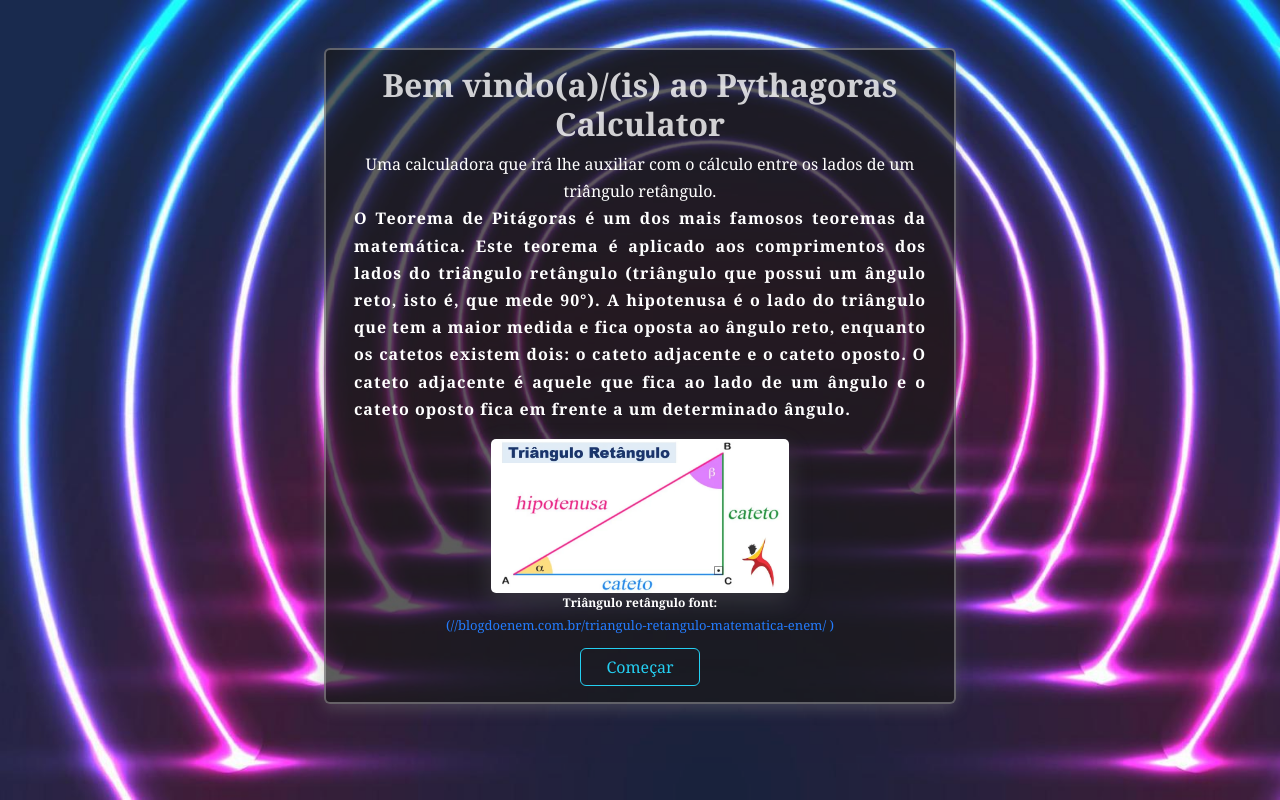
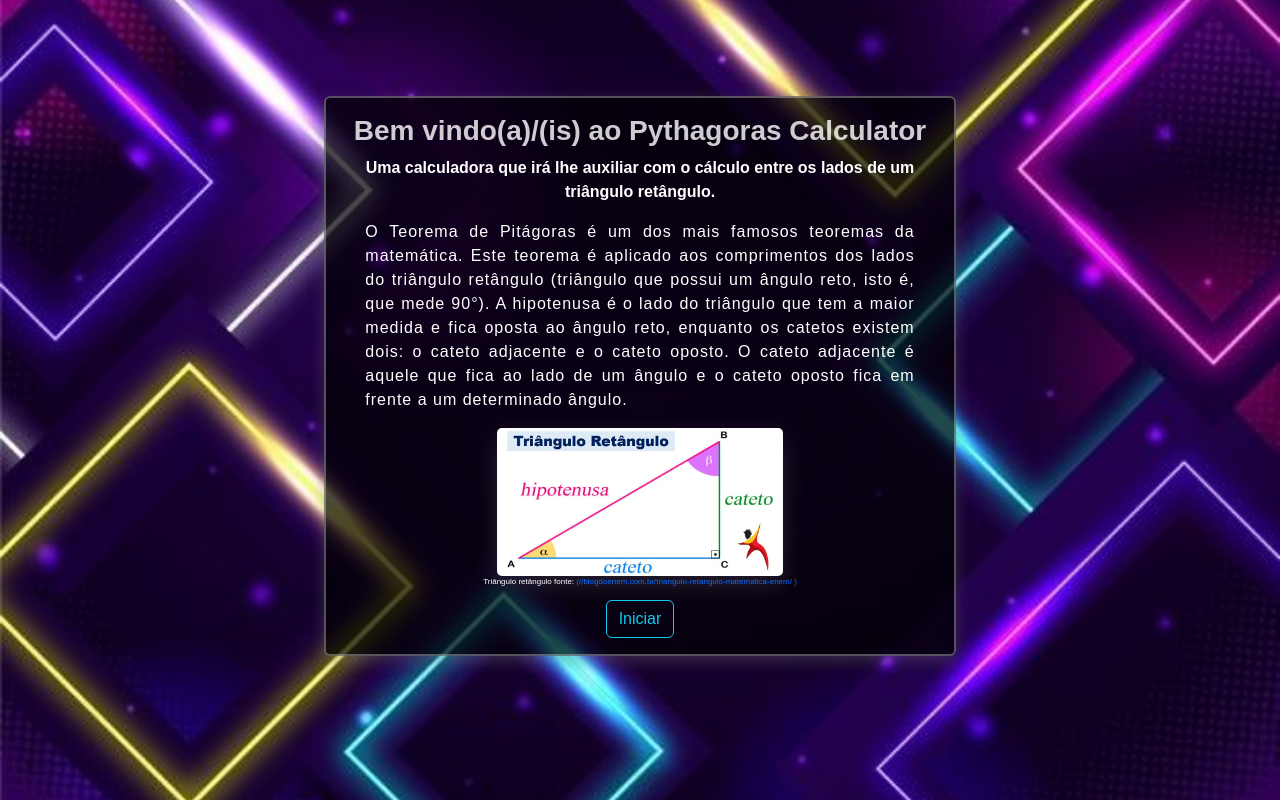
Before and after one commit to biancagomess/pythagoras-calculator, an Angular app: page / in a window 1280 px wide. Built offline with nearby package versions, Linux system fonts and the light colour scheme.

Commit message:
Style Enhancements

```diff
--- a/src/app/home-calculator/home-calculator.component.html
+++ b/src/app/home-calculator/home-calculator.component.html
@@ -1,10 +1,12 @@
 <main class="main-container d-flex p-2">
   <!--  Welcome to the Calculator Home Page-->
   <div class="hadow-lg p-3 mb-5 rounded container">
-    <h2> Bem vindo(a)/(is) ao Pythagoras Calculator </h2>
+    <h2 class="fw-bold fs-3"> Bem vindo(a)/(is) ao Pythagoras Calculator </h2>
     <div class="text-break content-text">
-      <span> Uma calculadora que irá lhe auxiliar com o cálculo entre os lados de um triângulo retângulo.</span>
-      <blockquote> O Teorema de Pitágoras é um dos mais famosos teoremas da matemática. Este teorema é aplicado aos
+      <span class="fs-6 fw-bold lh-1"> Uma calculadora que irá lhe auxiliar com o cálculo entre os lados de um triângulo
+        retângulo.</span>
+      <blockquote class=" fst-normal lh-base"> O Teorema de Pitágoras é um dos mais famosos teoremas da matemática. Este
+        teorema é aplicado aos
         comprimentos dos lados do triângulo retângulo (triângulo que possui um ângulo reto, isto é, que mede 90°).
         A hipotenusa é o lado do triângulo que tem a maior medida e fica oposta ao ângulo reto, enquanto os catetos
         existem dois: o cateto adjacente e o cateto oposto. O cateto adjacente é aquele que fica ao lado de um ângulo e
@@ -12,14 +14,14 @@
       </blockquote>
       <div class="img-rectangleTriangle">
         <img src="../../assets/images/triângulo-retângulo.jpeg" alt="triângulo retângulo" title="triângulo retângulo">
-        <figcaption> Triângulo retângulo font:</figcaption>
-        <a href="//blogdoenem.com.br/triangulo-retangulo-matematica-enem/"
-          target="_blank">(//blogdoenem.com.br/triangulo-retangulo-matematica-enem/ )</a>
+        <figcaption title="Triângulo retângulo fonte"> Triângulo retângulo fonte: <a class="text-decoration-none"
+            href="//blogdoenem.com.br/triangulo-retangulo-matematica-enem/"
+            target="_blank">(//blogdoenem.com.br/triangulo-retangulo-matematica-enem/ )</a></figcaption>
       </div>
     </div>
     <div class="start">
       <!-- Redirects to the calculator page  -->
-      <button class="btn btn-outline-info" (click)="goToCalculator()"> Começar </button>
+      <button class="btn btn-outline-info" (click)="goToCalculator()"> Iniciar </button>
     </div>
   </div>
 </main>
--- a/src/app/home-calculator/home-calculator.component.scss
+++ b/src/app/home-calculator/home-calculator.component.scss
@@ -1,24 +1,17 @@
 .main-container {
   h2 {
-    font-weight: bold;
     opacity: 0.8;
     color: var(--text-color-white);
   }
 
   .content-text {
-    line-height: 1.7;
+    padding: 0% 2%;
     color: var(--text-color-white);
 
-    span {
-      font-size: 1rem;
-    }
-
     blockquote {
-      width: 100%;
       text-align: justify;
-      font-weight: bold;
       letter-spacing: 1px;
-      padding: 0 2%;
+      padding: 0% 2%;
     }
 
     .img-rectangleTriangle {
@@ -32,15 +25,10 @@
         box-shadow: rgba(149, 157, 165, 0.2) 0px 8px 24px;
       }
 
-      figcaption {
-        max-width: 50%;
-        font-weight: bold;
-        font-size: 0.75rem;
-      }
-
+      figcaption,
       a {
-        font-size: small;
-        text-decoration: none;
+        max-width: 100%;
+        font-size: 0.5rem;
       }
     }
   }
@@ -54,8 +42,6 @@
 
     .btn,
     .btn-outline-primary {
-      width: 20%;
-
       &:hover {
         color: var(--text-color-white) !important;
       }
--- a/src/index.html
+++ b/src/index.html
@@ -1,13 +1,16 @@
 <!doctype html>
 <html lang="en">
+
 <head>
   <meta charset="utf-8">
   <title>Pythagoras Calculator</title>
   <base href="/">
   <meta name="viewport" content="width=device-width, initial-scale=1">
-  <link rel="icon" type="image/x-icon" href="./assets/img/icon/baseline_calculate_black_24dp.png">
+  <link rel="icon" type="image/x-icon" href="./assets/images/icon/baseline_calculate_black_24dp.png">
 </head>
+
 <body>
   <app-root></app-root>
 </body>
+
 </html>
--- a/src/styles.scss
+++ b/src/styles.scss
@@ -1,25 +1,23 @@
-*{
+* {
   margin: 0;
   padding: 0;
   box-sizing: border-box;
-  font-family: Georgia, 'Times New Roman', Times, serif;
+  font-family: sans-serif;
 }
 
-:root{
+:root {
   --text-color-white: #ffffff;
   --gray-color: #ffffff30;
   --gray-color-two: #ffffff50;
+  --text-black-b: #000000;
 }
 
-
-.main-container{
-  background-image: url('./assets/images/passagem-tecnologia-futurista-estilo-retro-vetor.jpg');
+.main-container {
+  background-image: url('./assets/images/line-temp.jpg');
   background-size: cover;
-  max-width: 100%;
   min-height: 100vh;
   display: flex;
   align-items: center;
-  opacity: 90%;
   justify-content: center;
 }
 
@@ -36,8 +34,12 @@
   width: 25%;
 }
 
-.form-group{
-  padding: 4% 5%;
+.form-group {
+  padding: 2% 2%;
+}
+
+blockquote {
+  margin: 1rem 0 1rem;
 }
 
 /* Hidden arrows of input in Chrome, Safari, Edge, Opera */
@@ -46,21 +48,103 @@ input::-webkit-inner-spin-button {
   -webkit-appearance: none;
   margin: 0;
 }
+
 /* Hidden arrows of input in Firefox */
 input[type=number] {
   -moz-appearance: textfield;
   text-align: center;
-
 }
 
-input, select{
+input,
+select {
   outline: none;
   border: 2px solid var(--gray-color);
   background-color: transparent;
+  color: var(--text-black-b);
 }
 
 input[type=number]:disabled {
   background-color: var(--gray-color);
   color: var(--text-color-white);
   font-weight: bolder;
+
+  &::placeholder {
+    font-size: small;
+  }
 }
+
+@media(max-width: 800px) {
+
+  .container,
+  #containerTwo {
+    width: 80%;
+  }
+
+  .start {
+    .btn {
+      width: 60% !important;
+    }
+  }
+
+  .form-group {
+    .btn {
+      width: 100% !important;
+      padding: 2% 0;
+    }
+  }
+
+  .img-rectangleTriangle {
+    img {
+      width: 100%;
+    }
+  }
+
+  figcaption,
+  a {
+    max-width: 50%;
+  }
+
+  input,
+  select {
+    text-align: left;
+    max-width: 100%;
+
+    &::placeholder {
+      font-size: 10px;
+    }
+  }
+
+  .img-rectangleTriangle {
+    img {
+      width: 100%;
+    }
+  }
+
+  figcaption,
+  a {
+    max-width: 50%;
+  }
+
+}
+
+@media(min-width: 800px) and (max-width:2661px) {
+  .main-container {
+    background-attachment: fixed;
+    background-position: center;
+  }
+
+  .container,
+  #containerTwo {
+    max-width: 60%;
+  }
+
+  input,
+  select {
+    text-align: left;
+    max-width: 100%;
+
+    &::placeholder {
+      font-size: 1rem;
+    }
+  }
+}
```
Also changed, not shown: src/assets/images/line-temp.jpg (added), src/assets/images/passagem-tecnologia-futurista-estilo-retro-vetor.jpg (deleted).
